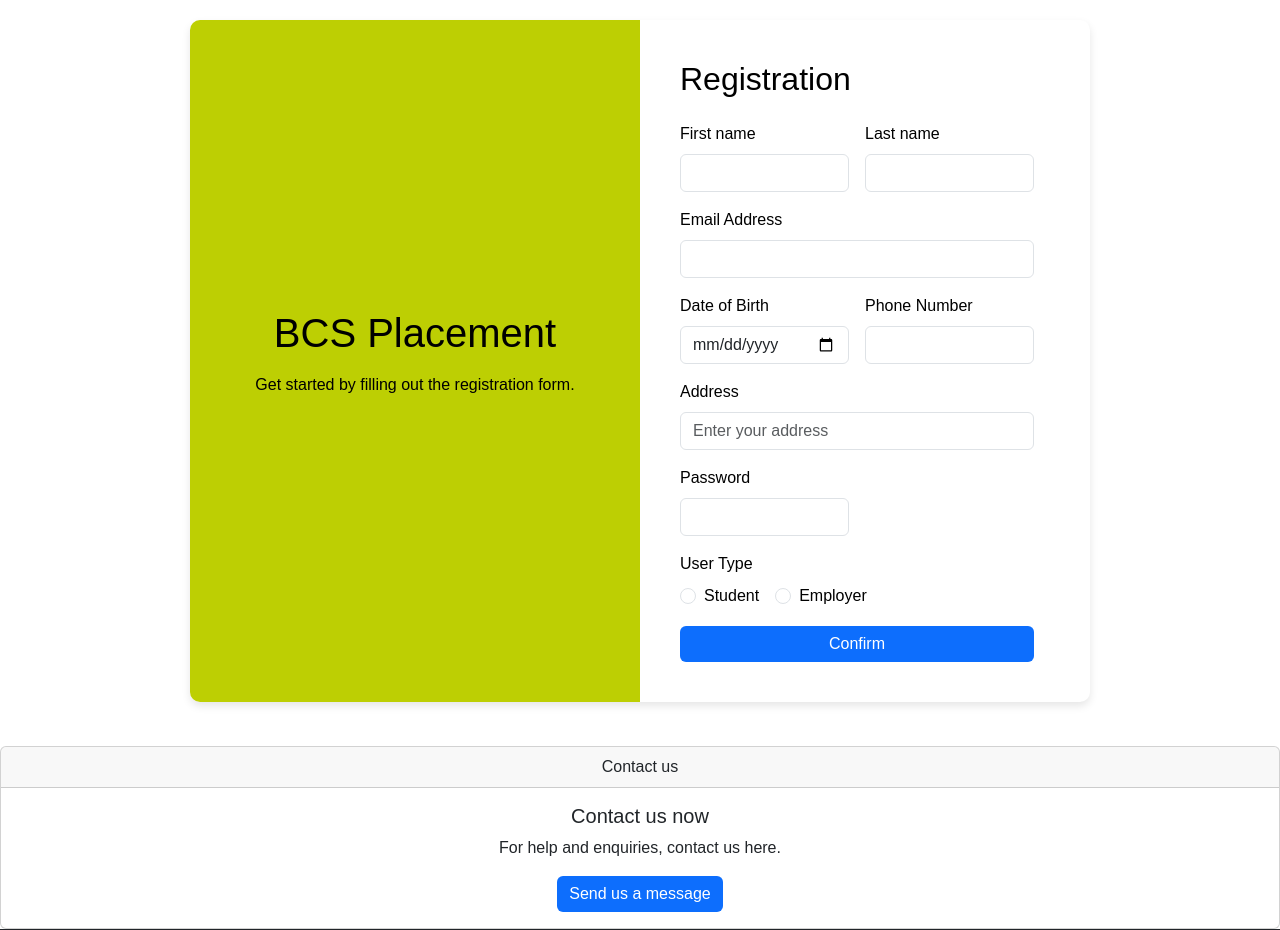
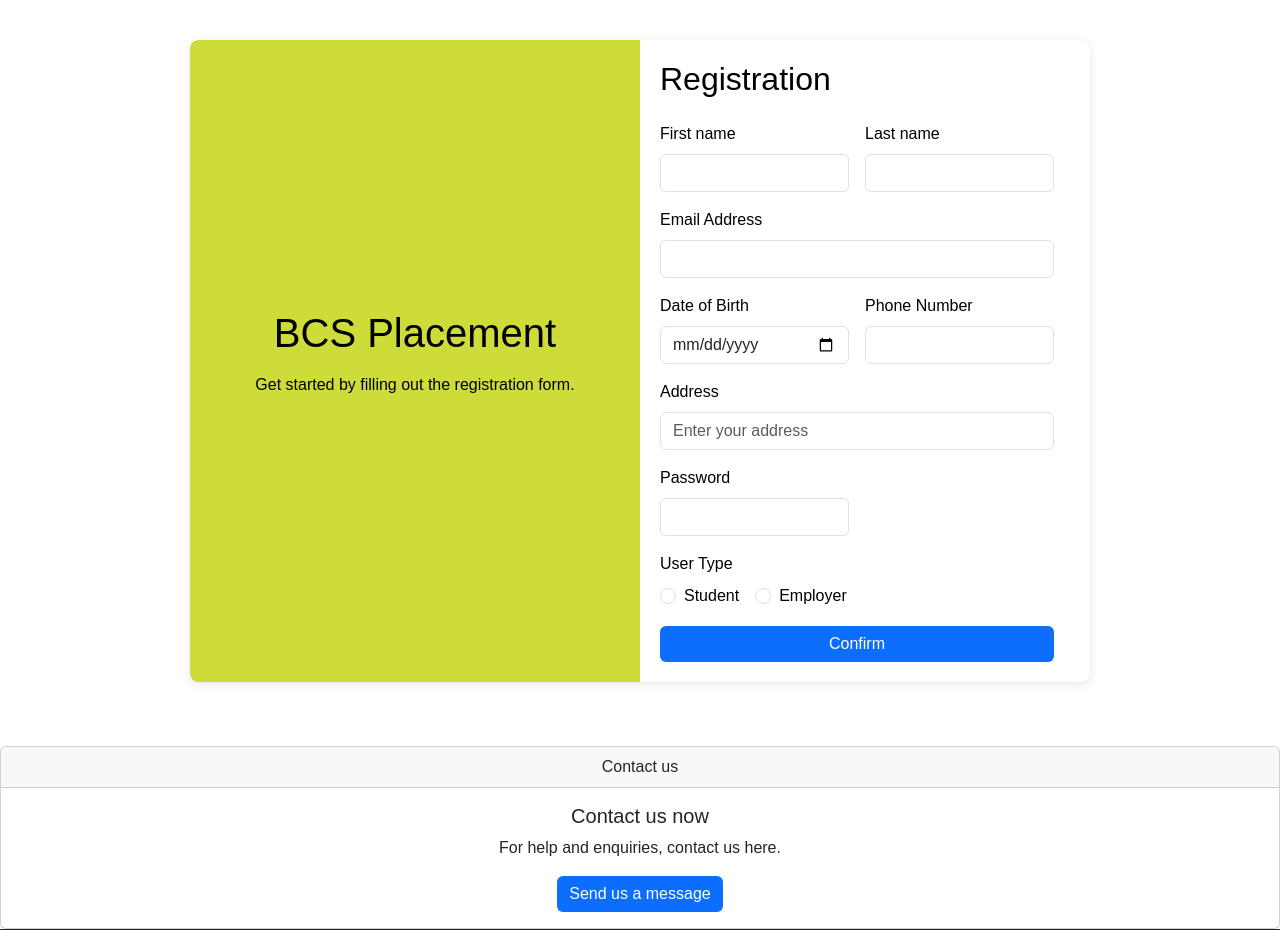
Before and after one commit to AzharWazid/BCS-HackCamp, a PHP site: page /View/registerPage1.phtml in a window 1280 px wide. Shown: the part 120-1050 px from the top of the page. Run offline with PHP 8.4, Linux system fonts and the light colour scheme.

Commit message:
refined register page css

```diff
--- a/View/registerPage1.phtml
+++ b/View/registerPage1.phtml
@@ -3,7 +3,7 @@
     <main>
         <div class="registration-container">
             <div class="left-section">
-            <h1 class="mb-3">BCS Placement</h1> <!-- Updated text -->
+                <h1 class="mb-3">BCS Placement</h1>
                 <p>Get started by filling out the registration form.</p>
             </div>
             <div class="right-section">
@@ -79,4 +79,51 @@
         </div>
     </main>
 
+    <style>
+        .registration-container {
+            display: flex;
+            flex-direction: row;
+            gap: 0;
+            padding: 0;
+            border-radius: 8px;
+            max-width: 900px;
+            margin: 20px auto;
+            background-color: #f7f7f7;
+            box-shadow: 0 2px 10px rgba(0, 0, 0, 0.1);
+        }
+
+        .left-section {
+            flex: 1;
+            background-color: #cddc39;
+            display: flex;
+            justify-content: center;
+            align-items: center;
+            flex-direction: column;
+            text-align: center;
+            padding: 20px;
+            border-radius: 8px 0 0 8px;
+        }
+
+        .right-section {
+            flex: 1;
+            padding: 20px;
+            background-color: white;
+            border-radius: 0 8px 8px 0;
+        }
+
+        @media (max-width: 768px) {
+            .registration-container {
+                flex-direction: column;
+            }
+
+            .left-section {
+                border-radius: 8px 8px 0 0;
+            }
+
+            .right-section {
+                border-radius: 0 0 8px 8px;
+            }
+        }
+    </style>
+
 <?php require_once ('../View/template/footer.phtml');?>
```
Also changed, not shown: View/login.phtml (+58 -1 lines). Lines whose indentation alone changed are shown as unchanged.
